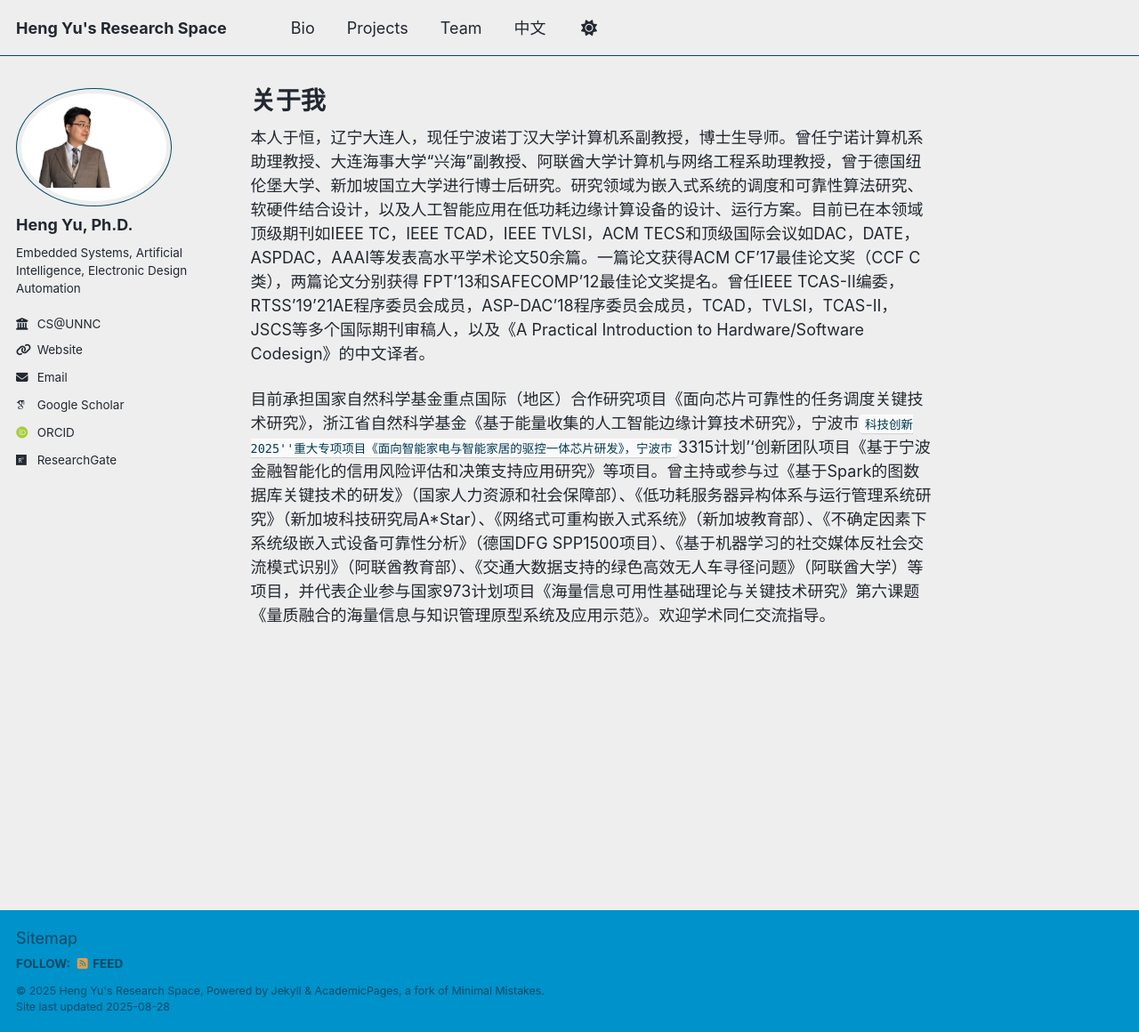
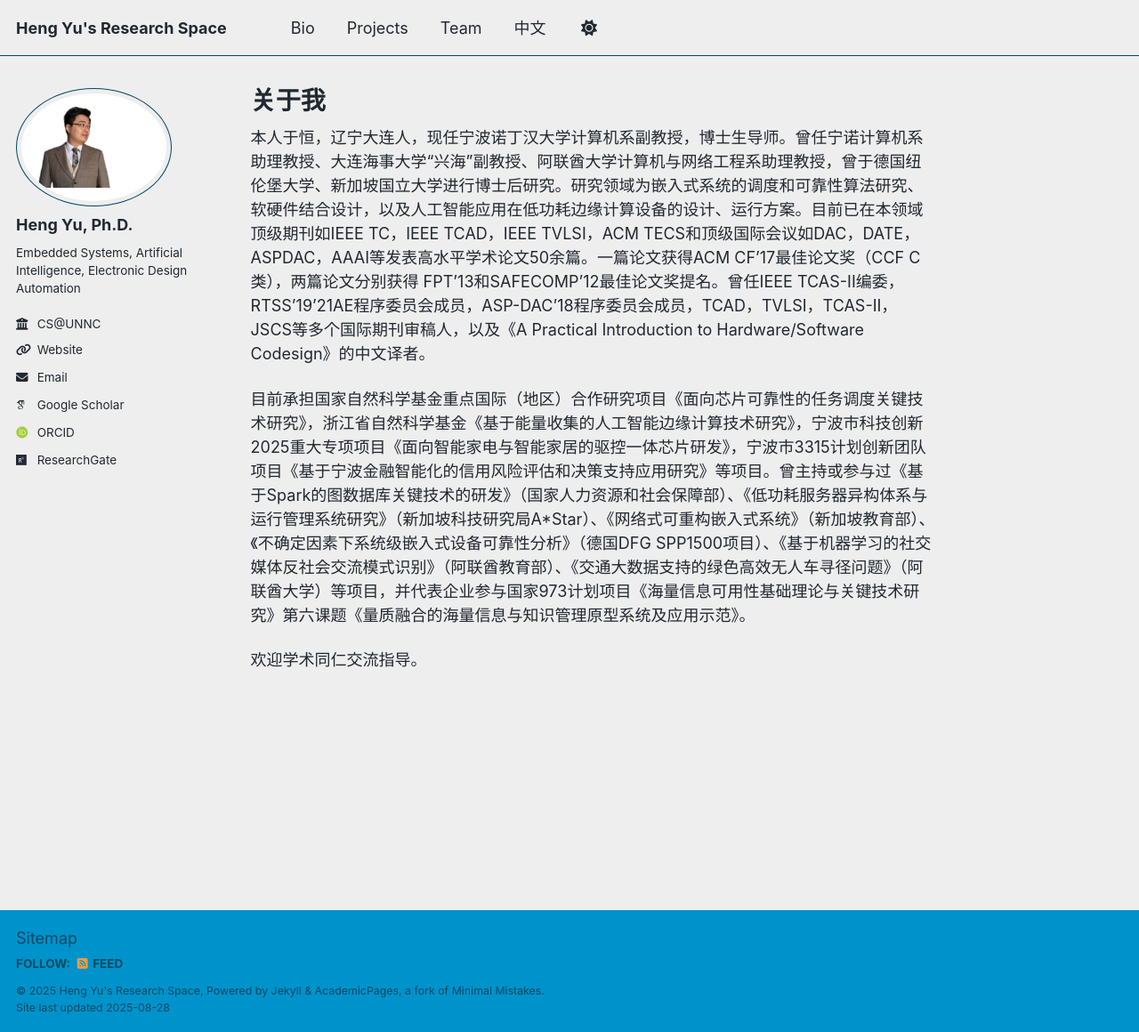
Before and after one commit to eleyuheng/eleyuheng.github.io, a Jekyll site: the page built from _pages/chinese.md, in a window 1280 px wide and 1160 px high. Shown: the whole window at 89% size. Built offline with Jekyll 4.4.1, drawn with Linux system fonts in a browser that asks for light colours; some web fonts are replaced; a script that is not in the unit is left out.

```diff
--- a/_pages/chinese.md
+++ b/_pages/chinese.md
@@ -6,4 +6,6 @@ author_profile: true
 
 本人于恒，辽宁大连人，现任宁波诺丁汉大学计算机系副教授，博士生导师。曾任宁诺计算机系助理教授、大连海事大学“兴海”副教授、阿联酋大学计算机与网络工程系助理教授，曾于德国纽伦堡大学、新加坡国立大学进行博士后研究。研究领域为嵌入式系统的调度和可靠性算法研究、软硬件结合设计，以及人工智能应用在低功耗边缘计算设备的设计、运行方案。目前已在本领域顶级期刊如IEEE TC，IEEE TCAD，IEEE TVLSI，ACM TECS和顶级国际会议如DAC，DATE，ASPDAC，AAAI等发表高水平学术论文50余篇。一篇论文获得ACM CF'17最佳论文奖（CCF C类），两篇论文分别获得 FPT'13和SAFECOMP'12最佳论文奖提名。曾任IEEE TCAS-II编委， RTSS'19'21AE程序委员会成员，ASP-DAC'18程序委员会成员，TCAD，TVLSI，TCAS-II，JSCS等多个国际期刊审稿人，以及《A Practical Introduction to Hardware/Software Codesign》的中文译者。
 
-目前承担国家自然科学基金重点国际（地区）合作研究项目《面向芯片可靠性的任务调度关键技术研究》，浙江省自然科学基金《基于能量收集的人工智能边缘计算技术研究》，宁波市``科技创新2025''重大专项项目《面向智能家电与智能家居的驱控一体芯片研发》，宁波市``3315计划''创新团队项目《基于宁波金融智能化的信用风险评估和决策支持应用研究》等项目。曾主持或参与过《基于Spark的图数据库关键技术的研发》（国家人力资源和社会保障部）、《低功耗服务器异构体系与运行管理系统研究》（新加坡科技研究局A*Star）、《网络式可重构嵌入式系统》（新加坡教育部）、《不确定因素下系统级嵌入式设备可靠性分析》（德国DFG SPP1500项目）、《基于机器学习的社交媒体反社会交流模式识别》（阿联酋教育部）、《交通大数据支持的绿色高效无人车寻径问题》（阿联酋大学）等项目，并代表企业参与国家973计划项目《海量信息可用性基础理论与关键技术研究》第六课题《量质融合的海量信息与知识管理原型系统及应用示范》。欢迎学术同仁交流指导。
+目前承担国家自然科学基金重点国际（地区）合作研究项目《面向芯片可靠性的任务调度关键技术研究》，浙江省自然科学基金《基于能量收集的人工智能边缘计算技术研究》，宁波市科技创新2025重大专项项目《面向智能家电与智能家居的驱控一体芯片研发》，宁波市3315计划创新团队项目《基于宁波金融智能化的信用风险评估和决策支持应用研究》等项目。曾主持或参与过《基于Spark的图数据库关键技术的研发》（国家人力资源和社会保障部）、《低功耗服务器异构体系与运行管理系统研究》（新加坡科技研究局A*Star）、《网络式可重构嵌入式系统》（新加坡教育部）、《不确定因素下系统级嵌入式设备可靠性分析》（德国DFG SPP1500项目）、《基于机器学习的社交媒体反社会交流模式识别》（阿联酋教育部）、《交通大数据支持的绿色高效无人车寻径问题》（阿联酋大学）等项目，并代表企业参与国家973计划项目《海量信息可用性基础理论与关键技术研究》第六课题《量质融合的海量信息与知识管理原型系统及应用示范》。
+
+欢迎学术同仁交流指导。
```
